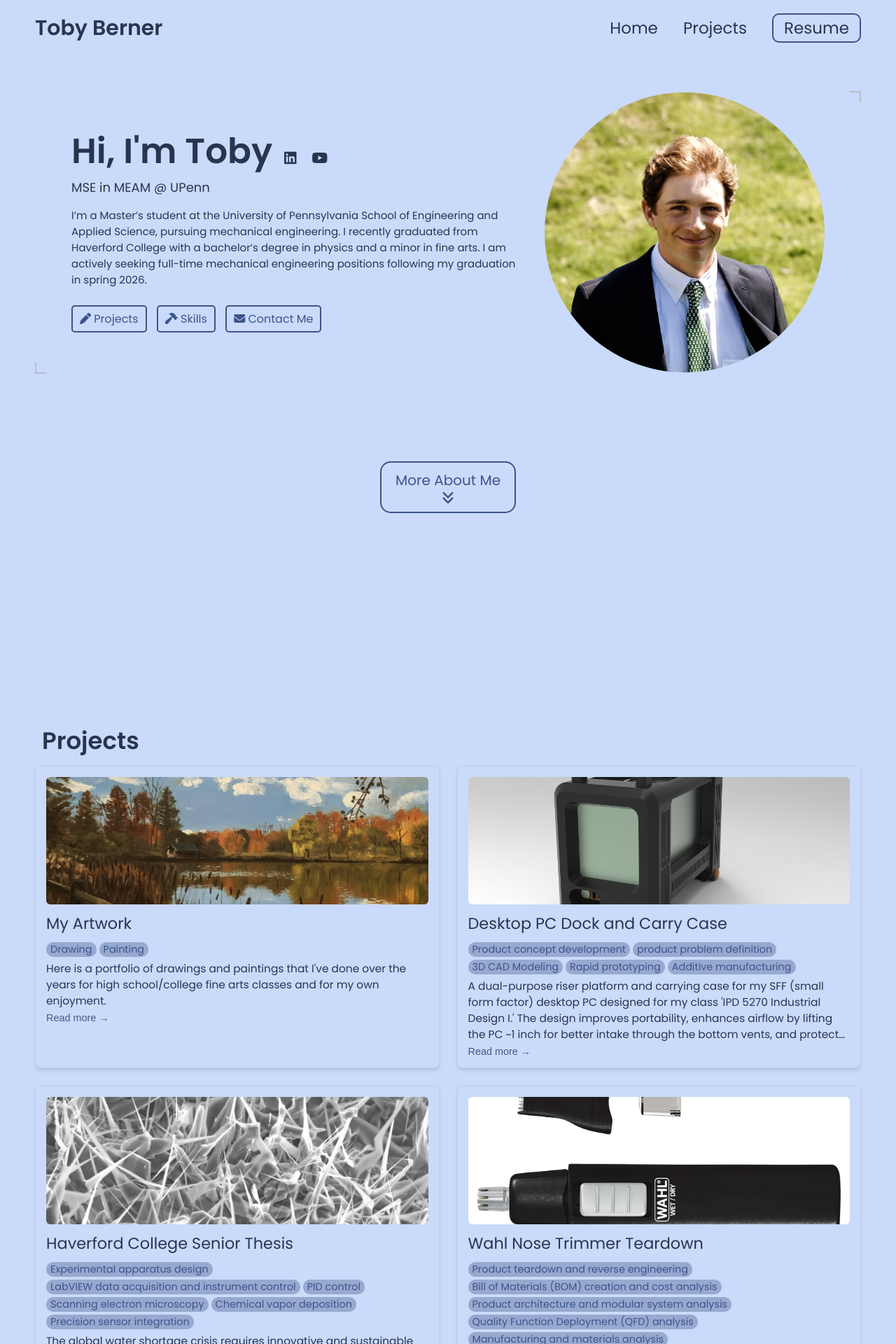
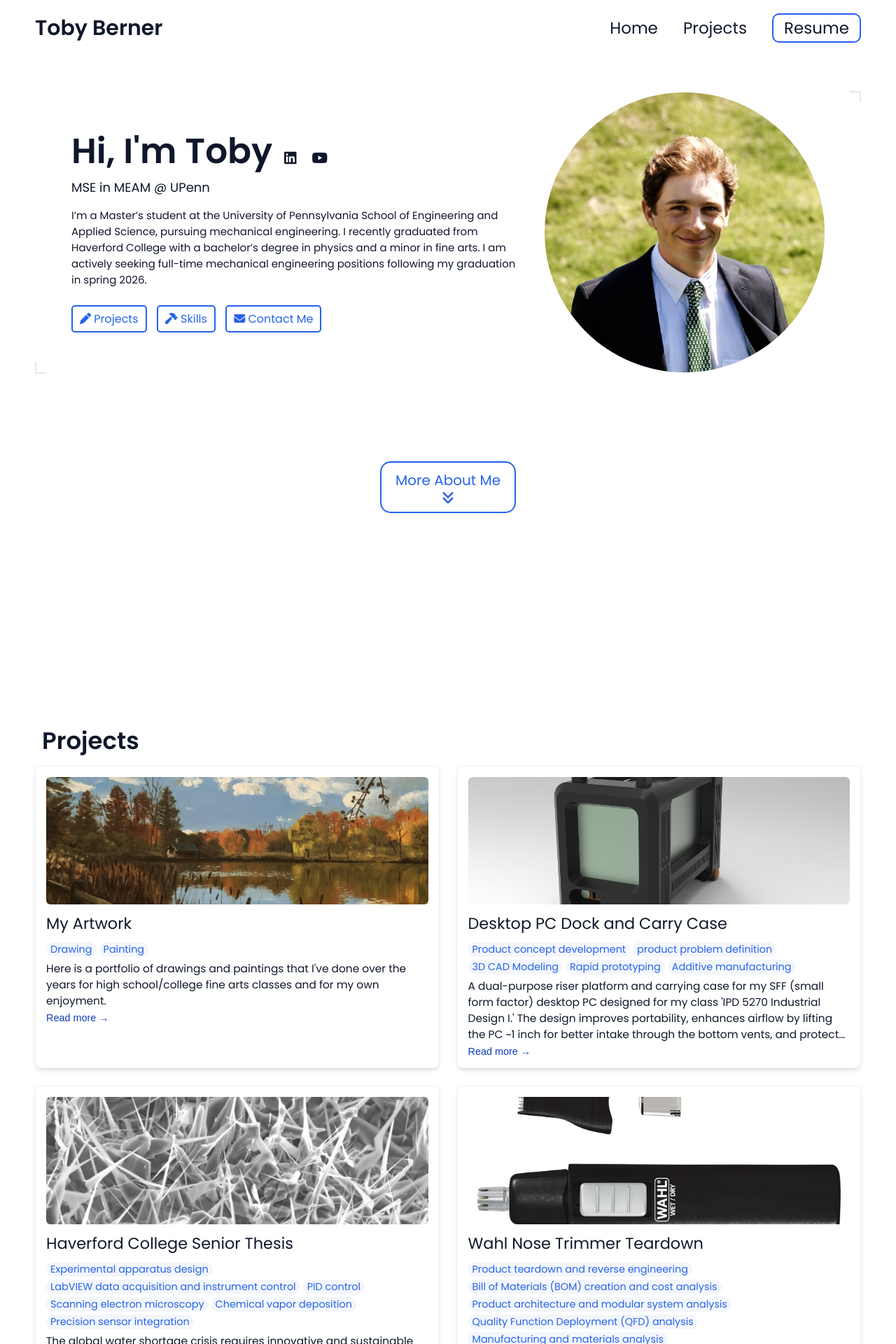
Before and after one commit to tdberner/tdberner.github.io, a Jekyll site: the page built from index.html, in a window 1280 px wide. Shown: the top 1920 px of the page at 70% size. Built offline with Jekyll 4.4.1, drawn with Linux system fonts in a browser that asks for light colours.

Commit message:
Update _config.yml

```diff
--- a/_config.yml
+++ b/_config.yml
@@ -80,12 +80,12 @@ formspree-key:   https://formspree.io/f/mgonklqz
 
 # Active theme (Updatethis to switch themes). Make sure to keep the indentation the samne.
 colors:
-  text: "#28354f" # red
-  border: "#b6bdcc" # yellow
-  link: "#3b558a" # green
-  highlight: "#455982" # pink
-  background: "#cadafa" # white
-  light_background: "#97a9cf" # blue
+  text: "#0f172a"
+  border: "#e2e8f0"
+  link: "#2563eb"
+  highlight: "#0f3db8"
+  background: "#ffffff"
+  light_background: "#f3f6fb"
 
 # A few examples.
 basic theme:
```
